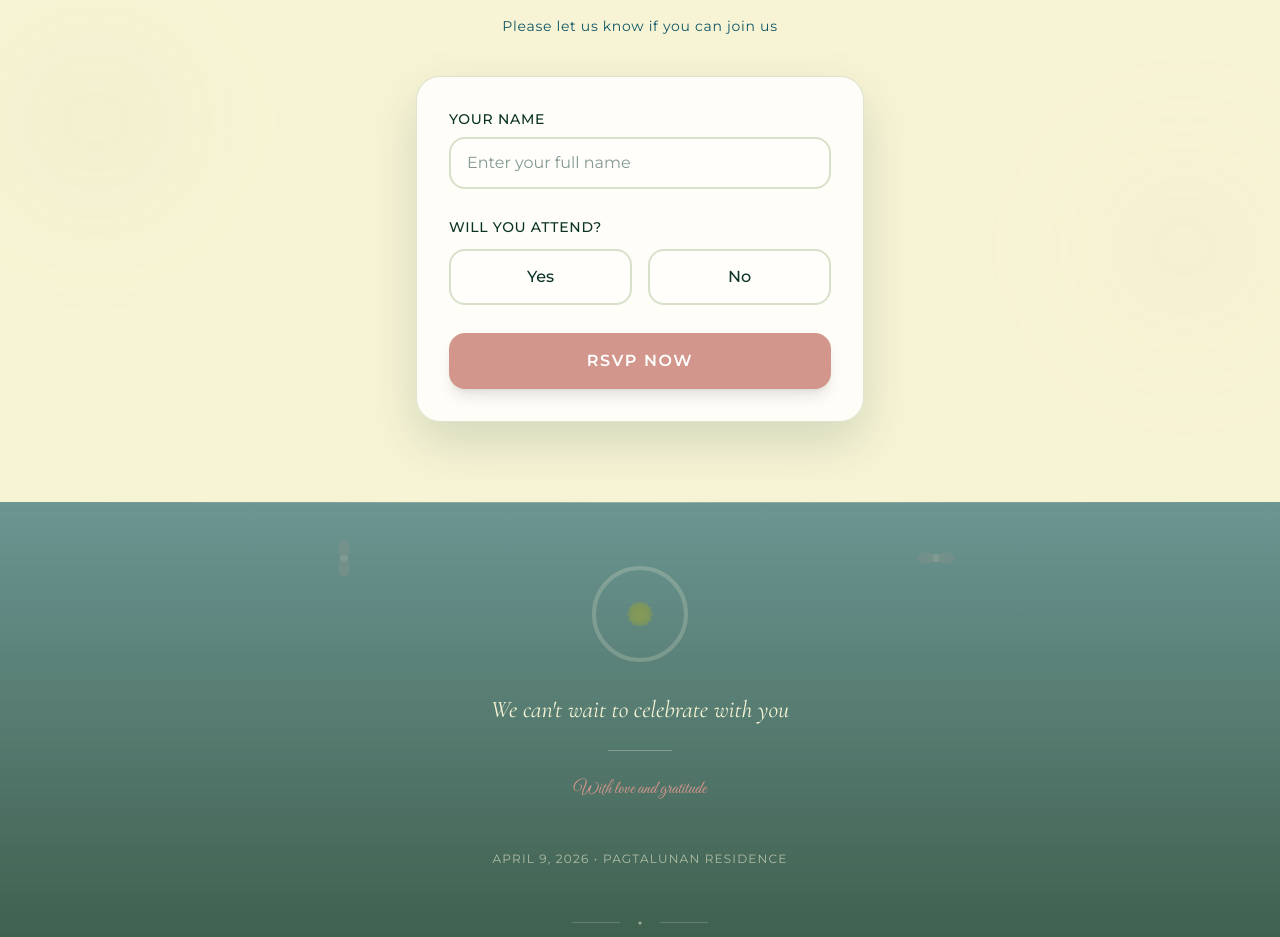
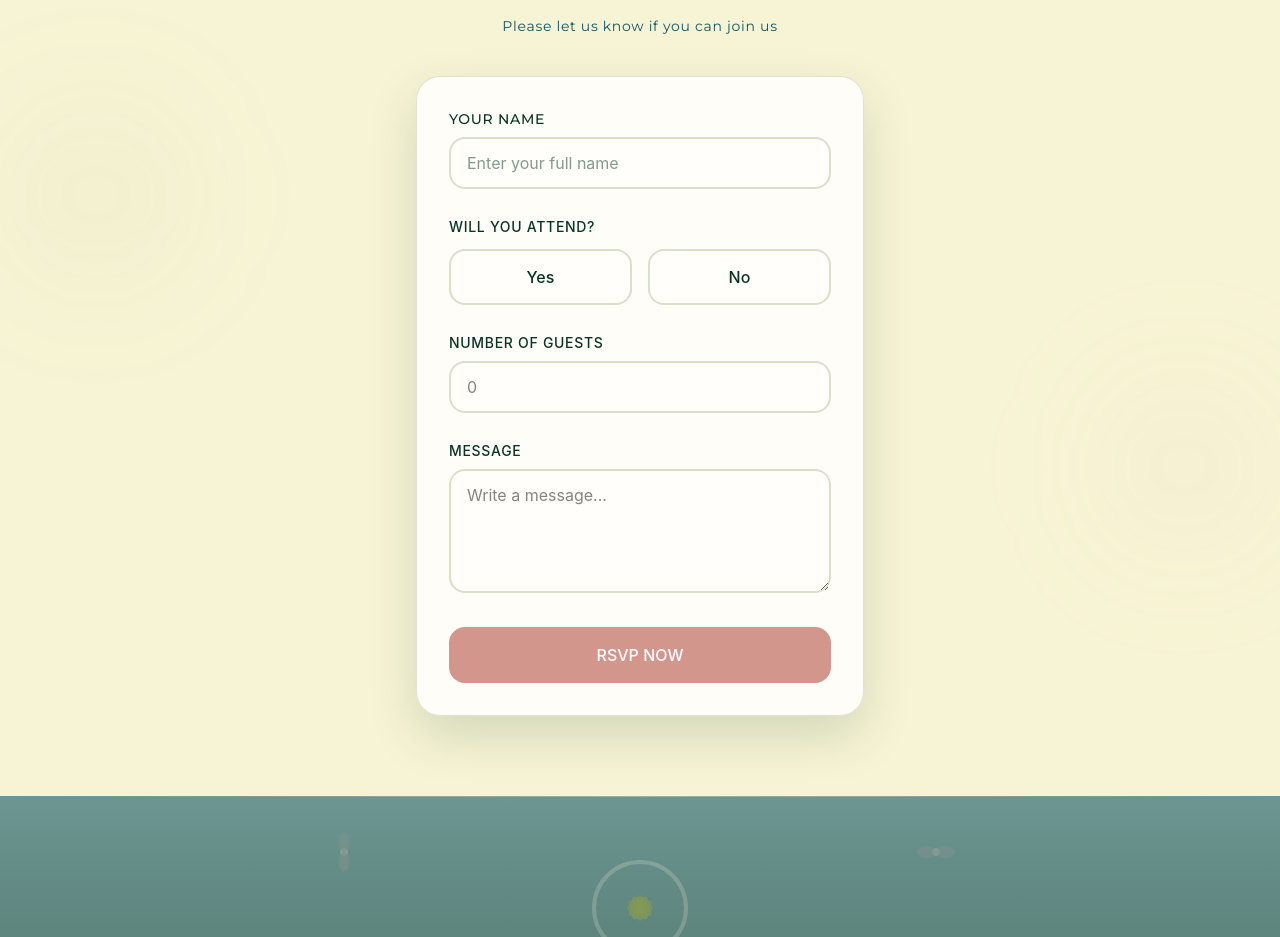
Before and after one commit to Ayeshaaaaahhh/Vioncee-s-18th-Birthday-Invitation, a React (Vite) app: page / in a window 1280 px wide. Shown: the part 4300-5237 px from the top of the page. Built offline with nearby package versions, Linux system fonts and the light colour scheme.

Commit message:
Add RSVP API

```diff
--- /dev/null
+++ b/api/rsvp.js
@@ -0,0 +1,33 @@
+export default async function handler(req, res) {
+  if (req.method !== "POST") {
+    return res.status(405).json({ message: "Method not allowed" });
+  }
+
+  try {
+    const { name, attendance, timestamp } = req.body;
+
+    const payload = {
+      timestamp: timestamp || new Date().toISOString(),
+      attendance,
+      name,
+    };
+
+    const response = await fetch(
+      "https://script.google.com/macros/s/AKfycbyNoTXeyKTYVZrP-7NEhaJYpv5p9c0MxWbYoMTAKEFxY2Nb_X2sKi6UQSHZCB4AFYPi/exec",
+      {
+        method: "POST",
+        headers: {
+          "Content-Type": "application/json",
+        },
+        body: JSON.stringify(payload),
+      }
+    );
+
+    const result = await response.json();
+
+    return res.status(200).json(result);
+  } catch (error) {
+    console.error(error);
+    return res.status(500).json({ message: "Error saving RSVP" });
+  }
+}
--- a/src/app/components/RSVPSection.tsx
+++ b/src/app/components/RSVPSection.tsx
@@ -4,11 +4,15 @@ import { Check } from "lucide-react";
 
 export function RSVPSection() {
   const [formData, setFormData] = useState({
-    name: '',
-    attendance: '',
+    name: "",
+    attendance: "",
+    guests: "",
+    message: "",
   });
+
   const [submitted, setSubmitted] = useState(false);
   const [loading, setLoading] = useState(false);
+
   const [errors, setErrors] = useState({
     name: false,
     attendance: false,
@@ -17,36 +21,43 @@ export function RSVPSection() {
   const handleSubmit = async (e: React.FormEvent) => {
     e.preventDefault();
 
-    // Validate fields
+    // Validate required fields
     const newErrors = {
       name: !formData.name.trim(),
       attendance: !formData.attendance,
     };
+
     setErrors(newErrors);
 
-    if (newErrors.name || newErrors.attendance) {
-      return;
-    }
+    if (newErrors.name || newErrors.attendance) return;
 
     setLoading(true);
+
     try {
-      const response = await fetch("https://formspree.io/f/mreogvwl", {
+      const response = await fetch("/api/rsvp", {
         method: "POST",
         headers: {
           "Content-Type": "application/json",
-          Accept: "application/json",
         },
         body: JSON.stringify({
           name: formData.name,
           attendance: formData.attendance,
+          guests: formData.guests ? Number(formData.guests) : 0,
+          message: formData.message,
         }),
       });
 
       if (response.ok) {
         setSubmitted(true);
+
         setTimeout(() => {
           setSubmitted(false);
-          setFormData({ name: "", attendance: "" });
+          setFormData({
+            name: "",
+            attendance: "",
+            guests: "",
+            message: "",
+          });
           setErrors({ name: false, attendance: false });
         }, 3000);
       } else {
@@ -61,7 +72,6 @@ export function RSVPSection() {
 
   return (
     <section className="py-20 px-6 bg-[#F7F4D5] relative overflow-hidden">
-      {/* Background pattern */}
       <div className="absolute inset-0">
         <div className="absolute top-1/4 left-0 w-48 h-48 bg-[#839958]/5 rounded-full blur-3xl" />
         <div className="absolute bottom-1/4 right-0 w-48 h-48 bg-[#D3968C]/5 rounded-full blur-3xl" />
@@ -75,22 +85,21 @@ export function RSVPSection() {
         className="max-w-md mx-auto relative z-10"
       >
         <div className="text-center mb-10">
-          <h3
-            className="text-[#0A3323] text-4xl mb-3"
-            style={{ fontFamily: 'Cormorant Garamond, serif', fontWeight: 600 }}
+          <h3 className="text-[#0A3323] text-4xl mb-3"
+            style={{ fontFamily: "Cormorant Garamond, serif", fontWeight: 600 }}
           >
             RSVP
           </h3>
           <div className="w-24 h-px bg-[#839958]/40 mx-auto mb-4" />
-          <p
-            className="text-[#105666] text-sm tracking-wider"
-            style={{ fontFamily: 'Montserrat, sans-serif' }}
+          <p className="text-[#105666] text-sm tracking-wider"
+            style={{ fontFamily: "Montserrat, sans-serif" }}
           >
             Please let us know if you can join us
           </p>
         </div>
 
         <div className="bg-white/80 backdrop-blur-md rounded-3xl p-8 shadow-[0_20px_50px_rgba(10,51,35,0.15)] border border-[#839958]/25">
+
           {submitted ? (
             <motion.div
               initial={{ opacity: 0, scale: 0.85 }}
@@ -98,135 +107,133 @@ export function RSVPSection() {
               transition={{ type: "spring", duration: 0.6, bounce: 0.3 }}
               className="text-center py-10"
             >
-              <motion.div
-                initial={{ scale: 0 }}
-                animate={{ scale: 1 }}
-                transition={{ delay: 0.2, type: "spring", stiffness: 200 }}
-                className="inline-flex items-center justify-center w-20 h-20 bg-[#839958] rounded-full mb-6 shadow-lg"
-              >
+              <div className="inline-flex items-center justify-center w-20 h-20 bg-[#839958] rounded-full mb-6 shadow-lg">
                 <Check className="w-10 h-10 text-white" strokeWidth={3} />
-              </motion.div>
-              <h4
-                className="text-[#0A3323] text-3xl mb-3"
-                style={{ fontFamily: 'Cormorant Garamond, serif', fontWeight: 600 }}
+              </div>
+              <h4 className="text-[#0A3323] text-3xl mb-3"
+                style={{ fontFamily: "Cormorant Garamond, serif", fontWeight: 600 }}
               >
                 Thank You!
               </h4>
-              <p
-                className="text-[#105666]"
-                style={{ fontFamily: 'Montserrat, sans-serif', fontSize: '0.875rem' }}
+              <p className="text-[#105666]"
+                style={{ fontFamily: "Montserrat, sans-serif", fontSize: "0.875rem" }}
               >
                 Your RSVP has been received
               </p>
             </motion.div>
           ) : (
             <form onSubmit={handleSubmit} className="space-y-7">
+
+              {/* NAME */}
               <div>
-                <label
-                  htmlFor="name"
-                  className="block text-[#0A3323] mb-2 text-sm tracking-wider"
-                  style={{ fontFamily: 'Montserrat, sans-serif', fontWeight: 500 }}
+                <label className="block text-[#0A3323] mb-2 text-sm tracking-wider"
+                  style={{ fontFamily: "Montserrat, sans-serif", fontWeight: 500 }}
                 >
                   YOUR NAME
                 </label>
+
                 <input
                   type="text"
-                  id="name"
                   value={formData.name}
                   onChange={(e) => {
                     setFormData({ ...formData, name: e.target.value });
                     if (errors.name) setErrors({ ...errors, name: false });
                   }}
-                  className={`
-                    w-full px-4 py-3 rounded-2xl border-2 bg-white/50 text-[#0A3323]
-                    focus:outline-none focus:bg-white transition-all duration-300
-                    ${errors.name
-                      ? 'border-[#D3968C] focus:border-[#D3968C] focus:ring-2 focus:ring-[#D3968C]/20'
-                      : 'border-[#839958]/30 focus:border-[#839958] focus:ring-4 focus:ring-[#839958]/10'
-                    }
-                  `}
-                  style={{ fontFamily: 'Montserrat, sans-serif' }}
+                  className="w-full px-4 py-3 rounded-2xl border-2 bg-white/50 text-[#0A3323] border-[#839958]/30"
                   placeholder="Enter your full name"
                 />
+
                 {errors.name && (
-                  <motion.p
-                    initial={{ opacity: 0, y: -5 }}
-                    animate={{ opacity: 1, y: 0 }}
-                    className="text-[#D3968C] text-xs mt-1.5 ml-1"
-                    style={{ fontFamily: 'Montserrat, sans-serif' }}
-                  >
-                    Please enter your full name
-                  </motion.p>
+                  <p className="text-[#D3968C] text-xs mt-1">Please enter your name</p>
                 )}
               </div>
 
+              {/* ATTENDANCE */}
               <div>
-                <label
-                  className="block text-[#0A3323] mb-3 text-sm tracking-wider"
-                  style={{ fontFamily: 'Montserrat, sans-serif', fontWeight: 500 }}
-                >
+                <label className="block text-[#0A3323] mb-3 text-sm tracking-wider">
                   WILL YOU ATTEND?
                 </label>
+
                 <div className="grid grid-cols-2 gap-4">
-                  {['Yes', 'No'].map((option) => (
+                  {["Yes", "No"].map((option) => (
                     <label
                       key={option}
-                      className={`
-                        flex items-center justify-center py-3.5 px-4 rounded-2xl border-2 cursor-pointer
-                        transition-all duration-300 ease-out
-                        ${formData.attendance === option
-                          ? 'bg-[#839958] border-[#839958] text-white shadow-md scale-[1.02]'
-                          : errors.attendance
-                          ? 'bg-white/50 border-[#D3968C] text-[#0A3323] hover:border-[#D3968C]/80'
-                          : 'bg-white/50 border-[#839958]/30 text-[#0A3323] hover:border-[#839958]/70 hover:bg-white/70'
-                        }
-                      `}
+                      className={`flex items-center justify-center py-3.5 px-4 rounded-2xl border-2 cursor-pointer ${
+                        formData.attendance === option
+                          ? "bg-[#839958] border-[#839958] text-white"
+                          : "bg-white/50 border-[#839958]/30 text-[#0A3323]"
+                      }`}
                     >
                       <input
                         type="radio"
-                        name="attendance"
                         value={option}
                         checked={formData.attendance === option}
                         onChange={(e) => {
                           setFormData({ ...formData, attendance: e.target.value });
-                          if (errors.attendance) setErrors({ ...errors, attendance: false });
+                          if (errors.attendance)
+                            setErrors({ ...errors, attendance: false });
                         }}
                         className="sr-only"
                       />
-                      <span style={{ fontFamily: 'Montserrat, sans-serif', fontWeight: 500 }}>
-                        {option}
-                      </span>
+                      {option}
                     </label>
                   ))}
                 </div>
+
                 {errors.attendance && (
-                  <motion.p
-                    initial={{ opacity: 0, y: -5 }}
-                    animate={{ opacity: 1, y: 0 }}
-                    className="text-[#D3968C] text-xs mt-1.5 ml-1"
-                    style={{ fontFamily: 'Montserrat, sans-serif' }}
-                  >
-                    Please select your attendance
-                  </motion.p>
+                  <p className="text-[#D3968C] text-xs mt-1">
+                    Please select attendance
+                  </p>
                 )}
               </div>
 
-              <motion.button
+              {/* GUESTS */}
+              <div>
+                <label className="block text-[#0A3323] mb-2 text-sm tracking-wider">
+                  NUMBER OF GUESTS
+                </label>
+
+                <input
+                  type="number"
+                  min="0"
+                  value={formData.guests}
+                  onChange={(e) =>
+                    setFormData({ ...formData, guests: e.target.value })
+                  }
+                  className="w-full px-4 py-3 rounded-2xl border-2 bg-white/50 border-[#839958]/30"
+                  placeholder="0"
+                />
+              </div>
+
+              {/* MESSAGE */}
+              <div>
+                <label className="block text-[#0A3323] mb-2 text-sm tracking-wider">
+                  MESSAGE
+                </label>
+
+                <textarea
+                  value={formData.message}
+                  onChange={(e) =>
+                    setFormData({ ...formData, message: e.target.value })
+                  }
+                  className="w-full px-4 py-3 rounded-2xl border-2 bg-white/50 border-[#839958]/30"
+                  placeholder="Write a message..."
+                  rows={4}
+                />
+              </div>
+
+              {/* SUBMIT */}
+              <button
                 type="submit"
                 disabled={loading}
-                whileHover={!loading ? { scale: 1.02 } : {}}
-                whileTap={!loading ? { scale: 0.98 } : {}}
-                className={`
-                  w-full py-4 rounded-2xl shadow-lg transition-all duration-300
-                  ${loading
-                    ? 'bg-[#D3968C]/50 text-white/70 cursor-not-allowed'
-                    : 'bg-[#D3968C] text-white hover:bg-[#c88679] hover:shadow-xl'
-                  }
-                `}
-                style={{ fontFamily: 'Montserrat, sans-serif', fontWeight: 600, letterSpacing: '0.1em' }}
+                className={`w-full py-4 rounded-2xl text-white transition-all ${
+                  loading
+                    ? "bg-[#D3968C]/50"
+                    : "bg-[#D3968C] hover:bg-[#c88679]"
+                }`}
               >
-                {loading ? 'SENDING...' : 'RSVP NOW'}
-              </motion.button>
+                {loading ? "SENDING..." : "RSVP NOW"}
+              </button>
             </form>
           )}
         </div>
```
Also changed, not shown: 10 other files (tests, documents, lock files or other folders).
